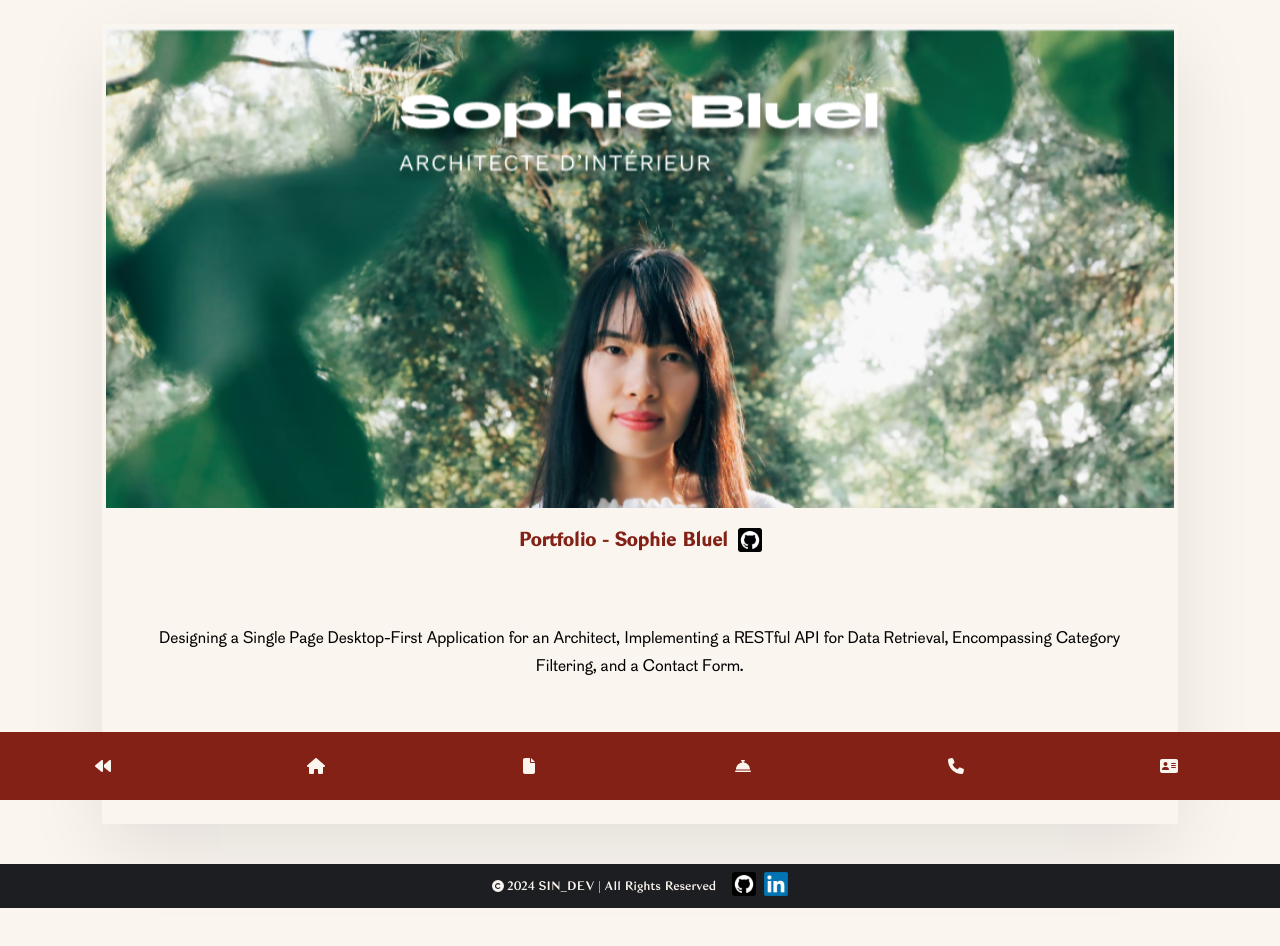
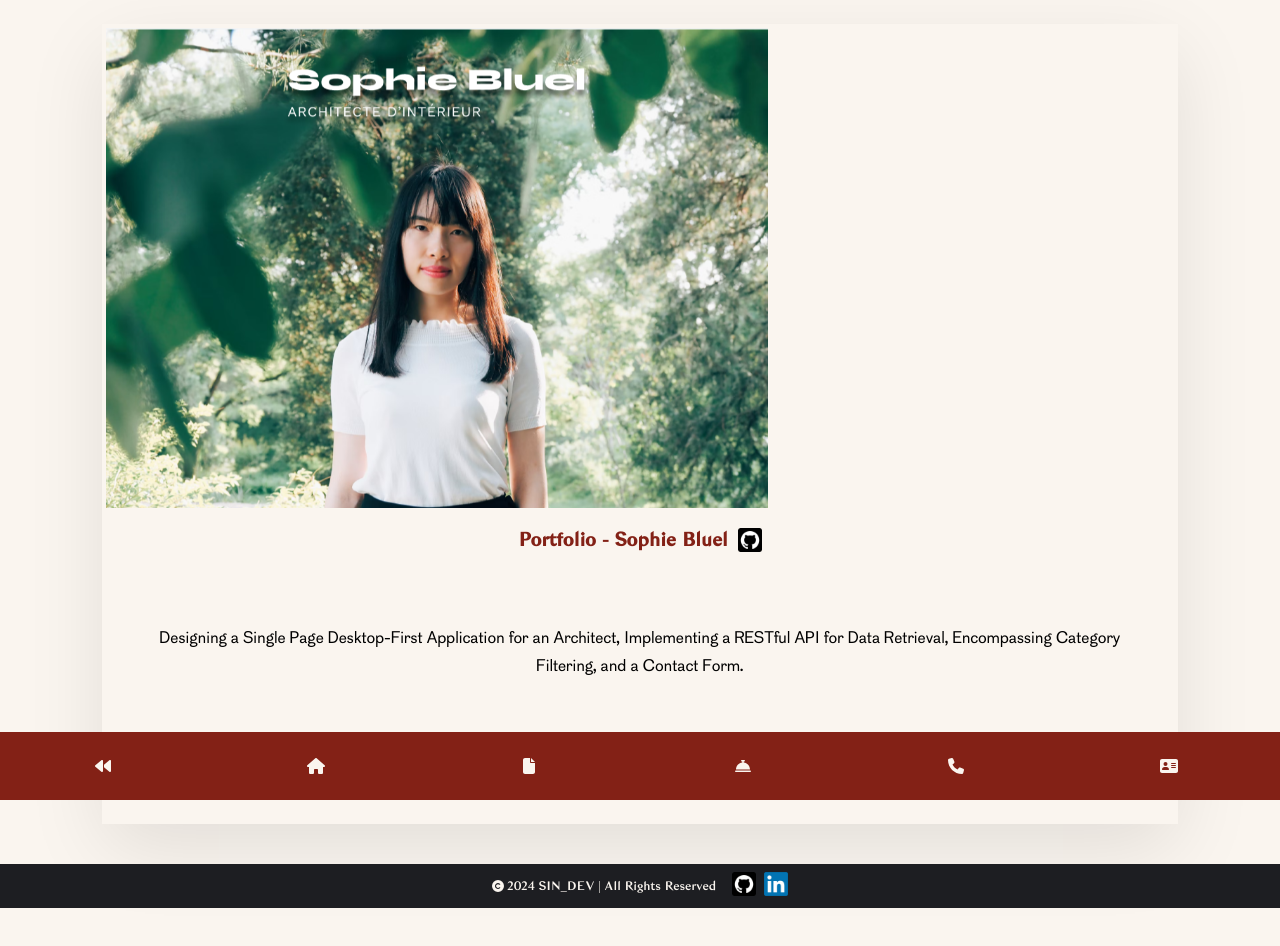
Before and after one commit to UdotBdot/Openclassrooms_P12_Portfolio, a React (Vite) app: page /works in a window 1280 px wide. Shown: the top 946 px of the page. Built offline with nearby package versions, Linux system fonts and the light colour scheme.

Commit message:
FIX: Slider responsive img

```diff
--- a/src/components/MainWorks/MainWorks.jsx
+++ b/src/components/MainWorks/MainWorks.jsx
@@ -64,7 +64,7 @@ function MainWorks() {
                     </div>
                   </div>
                   <div>
-                    <img  className={`slider-image ${direction === 'reverse' ? 'reverse' : ''}`} width={740} height={480} src={project.sliderImg} alt={project.sliderTitle} />
+                    <img  className={`slider-image ${direction === 'reverse' ? 'reverse' : ''}`} width={662} height={480} src={project.sliderImg} alt={project.sliderTitle} />
                   </div>
                 </div>
               ))}
--- a/src/components/MainWorks/MainWorks.scss
+++ b/src/components/MainWorks/MainWorks.scss
@@ -40,7 +40,6 @@
     }
 
     & img {
-      width: 100%;
       overflow: hidden;
       object-fit: cover;
       object-position: 50% 0%;
```
